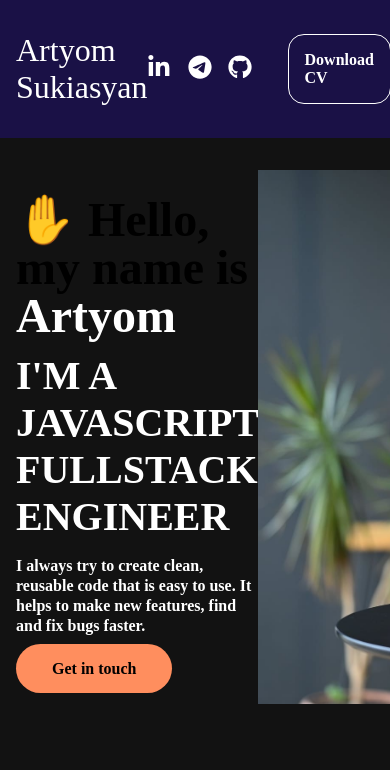
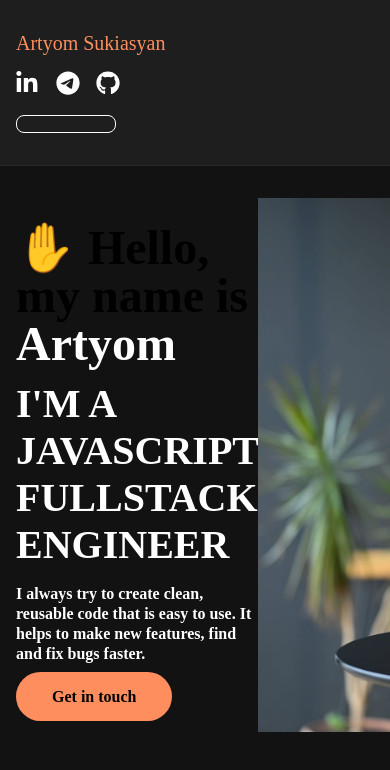
Before and after one commit to ArtyomSukiasyan/portfolio, a Next.js app: page / in a window 390 px wide. Shown: the top 770 px of the page. Built offline with nearby package versions, Linux system fonts and the light colour scheme.

Commit message:
feat: update header

```diff
--- a/src/components/header/Header.module.css
+++ b/src/components/header/Header.module.css
@@ -1,35 +1,57 @@
-.headerWrapper {
-  background-color: #1a1146;
+.header {
+  display: flex;
+  flex-direction: column;
+  background-color: var(--background);
 }
 
-.container {
-  width: 100%;
-  max-width: 1440px;
-  display: flex;
-  justify-content: space-between;
-  align-items: center;
-  padding-top: 32px;
-  padding-bottom: 32px;
-  margin: auto;
-  padding-left: 16px;
-  padding-right: 16px;
-  color: white;
+.menuWrapper {
+  border-bottom: 1px solid var(--border-color);
 }
 
-.title {
-  font-size: 32px;
+.logo {
+  font-size: 1.25rem;
+  color: var(--primary);
 }
 
-.cv {
+.menu {
   display: flex;
-  justify-content: space-between;
+  gap: 0.5rem;
+  padding-top: 2rem;
+  padding-bottom: 2rem;
   align-items: center;
 }
 
-.cvButton {
-  background-color: transparent;
-  border: 1px solid white;
-  margin-left: 2.25rem;
-  padding: 16px;
-  border-radius: 16px;
+.socialLinks {
+  margin-left: auto;
 }
+
+@media (max-width: 1023px) {
+  .container {
+    align-items: flex-start;
+  }
+  .menu {
+    display: grid;
+    grid-template-columns: 1fr 150px 150px;
+    gap: 1rem;
+  }
+  .socialLinks,
+  .cvButton {
+    margin-left: unset;
+  }
+  .socialLinks {
+    justify-content: flex-end;
+  }
+}
+
+@media (max-width: 600px) {
+  .menu {
+    grid-template-columns: 1fr;
+  }
+  .socialLinks {
+    justify-content: flex-start;
+  }
+
+  .cvButton {
+    margin-left: unset;
+  }
+}
--- a/src/components/header/Header.tsx
+++ b/src/components/header/Header.tsx
@@ -1,23 +1,18 @@
-import { CV_LINK, fullName } from "../../constants/config";
+import CVButton from "../CV-button/CV-button";
 import SocialLinks from "../social-links/SocialLinks";
+import Container from "../shared/container/Container";
+import { fullName } from "../../constants/config";
 import styles from "./Header.module.css";
 
 export default function Header() {
   return (
-    <header className={styles.headerWrapper}>
-      <div className={styles.container}>
-        <div className={styles.title}>{fullName}</div>
-        <div className={styles.cv}>
-          <SocialLinks />
-          <a
-            href={CV_LINK}
-            target="_blank"
-            className={`btn ${styles.cvButton}`}
-            rel="noreferrer"
-          >
-            Download CV
-          </a>
-        </div>
+    <header className={styles.header}>
+      <div className={styles.menuWrapper}>
+        <Container className={styles.menu}>
+          <div className={styles.logo}>{fullName}</div>
+          <SocialLinks className={styles.socialLinks} />
+          <CVButton />
+        </Container>
       </div>
     </header>
   );
```
